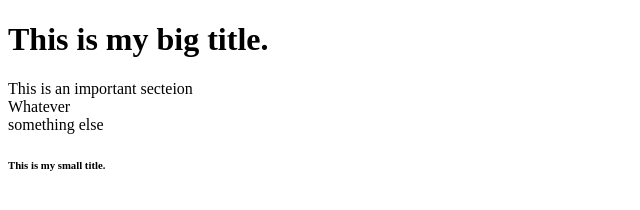
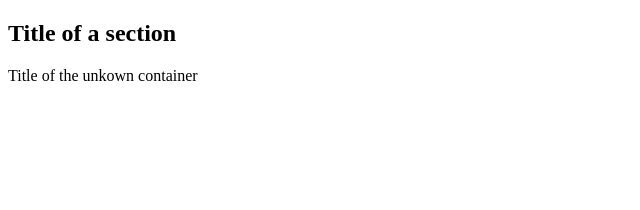
Before and after one commit to kanghanbich/kakao-clone, a plain HTML site: page index.html in a window 1280 px wide. Shown: the whole page, without its empty margins (0-640 px from the left). Drawn offline with Linux system fonts and the light colour scheme.

Commit message:
body_header_change

```diff
--- a/index.html
+++ b/index.html
@@ -7,10 +7,16 @@
         <title>This is my title.</title>
     </head>
     <body>
-        <h1>This is my big title.</h1>
-        <header>This is an important secteion</header>
-        <div>Whatever</div>
-        <span>something else</span>
-        <h6>This is my small title.</h6>
+       <section>
+           <header id="headerNumberOne" class="defaultHeader">
+               <h1>Title of a section</h1>
+           </header>
+       </section>
+
+       <div>
+           <header id="differentHeader" class="defaultHeader">
+               Title of the unkown container
+            </header>
+       </div>
     </body>
 </html>
```
